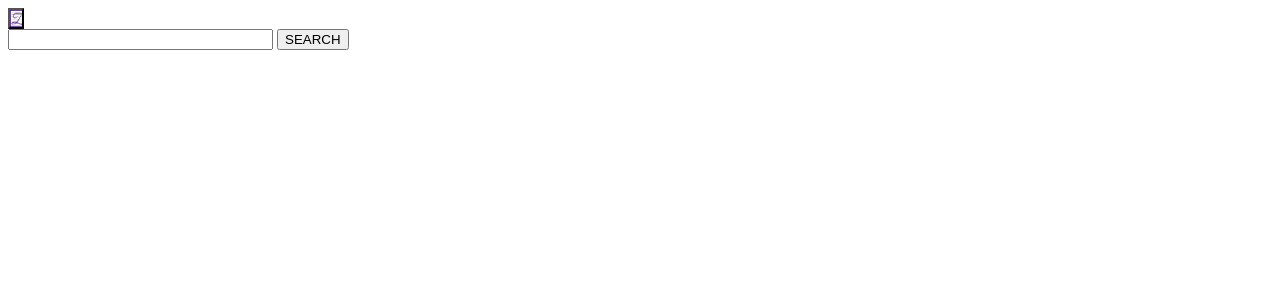
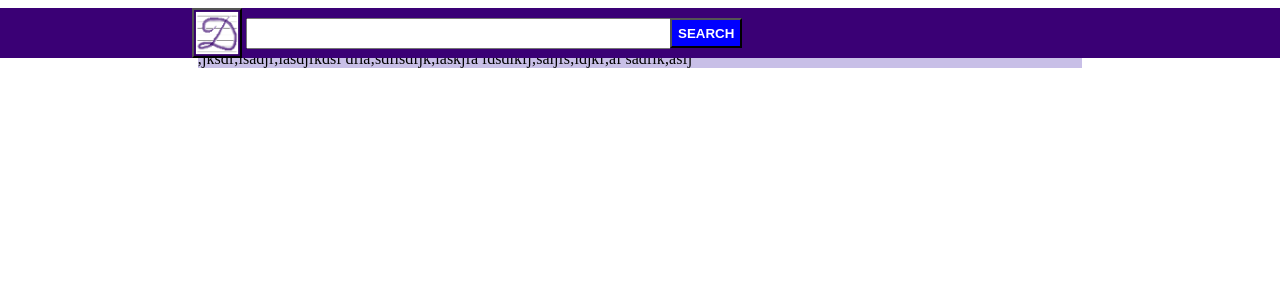
Before and after one commit to snopcoff/diary, a PHP site: page /main_page.php in a window 1280 px wide. Shown: the top 300 px of the page. Run offline with PHP 8.4, Linux system fonts and the light colour scheme.

Commit message:
Update main_page

```diff
--- a/main_page.php
+++ b/main_page.php
@@ -11,20 +11,29 @@ and open the template in the editor.
         <link rel="stylesheet" type="text/css" href="main_page_style.css" />
     </head>
     <body>
+    	<nav>
     		<ul>
     			<li class="logo"><input class="button" type="button" onclick="location.href='main_page.php'" /></li>
     			<li class="search">
     				<form action="search.php" method="GET" name="search">
-    				<input type="text" name="search" size="30" />
-    				<input type="submit" value="SEARCH" />
+    					<input type="text" name="search" size="50" />
+    					<input class="sbutton" type="submit" value="SEARCH" />
     				</form>
     			</li>
     		</ul>
-    	<div id="header">
-
+    	</nav>
+    	<div id="content">
+    		<div class="content_post">
+    			<p>This is the post
+    			s;fjsldfj;asljf;slkdfj
+    			dfslkafjds;lf;sldjf
+    			sdflksdf;sadjflsdkjf;lsdf
+    			asfds;dfj</p>
+    			<p>;jksdf;lsadjf;lasdjfkdsf
+    			dfla;sdflsdfjk;laskjfa
+    			fdsdlkfj;saljfs;ldjkf;af
+    			sadflk;asfj</p>
     		</div>
-    	<div id="content">
-
     	</div>
     	<div id="footer">
 
--- a/main_page_style.css
+++ b/main_page_style.css
@@ -7,14 +7,30 @@ and open the template in the editor.
     Created on : Oct 27, 2015, 8:26:51 AM
     Author     : user
 */
+nav{
+	margin-left: -8px;
+	margin-top: -8px;
+	position: fixed;
+	background-color: rgb(58,0,117);
+	width: 100%;
+}
+
 ul{
 	list-style: none;
-	margin: 0;
+	margin: 0 15% 0 15%;
 	padding: 0;
+}
+
+li{
+	display: inline;
 }
 
 form{
 	display: inline;
+}
+
+input{
+	height: 25px;
 }
 
 .search{
@@ -24,4 +40,21 @@ form{
 .button{
 	background-image: url('images/logo.png');
 	background-size: cover;
+	height: 50px;
+	width: 50px;
 }
+
+.sbutton{
+	height: 30px;
+	margin-left: -5px;
+	background-color: blue;
+	font-weight: bolder;
+	color: white;
+}
+
+#content{
+	display: block;
+	background-color: rgba(200,191,231,30);
+	margin-left: 15%;
+	margin-right: 15%;
+}
```
Lines whose indentation alone changed are shown as unchanged.
